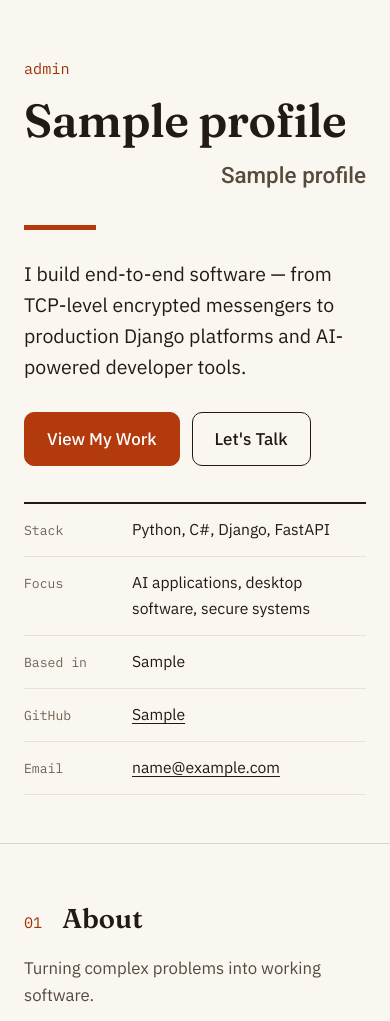
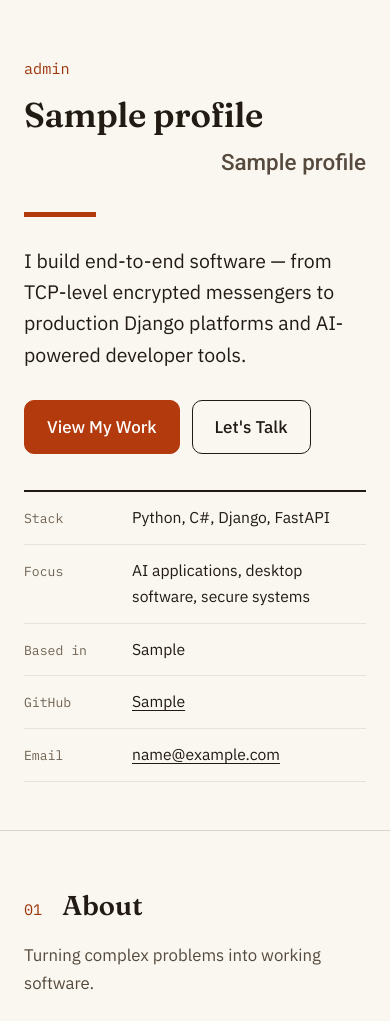
Before and after one commit to Mohammad-Hasan-Kaman/kaman-portfolio, a Django app: page /en/ in a window 390 px wide. Shown: the part 108-1129 px from the top of the page. Run offline with Django 5.2, Linux system fonts and the light colour scheme; data comes from the database, SQL or seed files in the repository; tables that the repository leaves empty hold one stand-in row (values such as "Sample post").

Commit message:
Mobile: fix hero overflow at small widths (h1 size, grid minmax, long-link wrap)

```diff
--- a/static/css/style.css
+++ b/static/css/style.css
@@ -127,7 +127,7 @@ input, textarea { cursor: text; }
 .facts dl { margin: 0; }
 .facts .fact { display: grid; grid-template-columns: 92px 1fr; gap: 16px; padding: 13px 0; border-bottom: 1px solid var(--line-soft); }
 .facts dt { font-family: var(--mono); font-size: 0.82rem; color: var(--ink-3); padding-top: 3px; }
-.facts dd { margin: 0; font-size: 0.98rem; }
+.facts dd { margin: 0; font-size: 0.98rem; overflow-wrap: anywhere; }
 .facts dd a { color: var(--ink); }
 
 /* Sections */
@@ -247,7 +247,10 @@ form input:focus, form textarea:focus { border-color: var(--accent); outline: 2p
 /* Responsive */
 @media (max-width: 860px) {
   .hero { padding: 56px 0 48px; }
+  .hero h1 { font-size: 2.15rem; }
+  .hero-grid { grid-template-columns: minmax(0, 1fr); }
   .hero-grid, .about-grid, .contact-grid, .flagship .f-cols { grid-template-columns: 1fr; gap: 36px; }
+  .hero-grid { grid-template-columns: minmax(0, 1fr); }
   .skills-list { grid-template-columns: 1fr; }
   .service-row { grid-template-columns: 36px 1fr; }
   .service-row p { grid-column: 2; }
```
